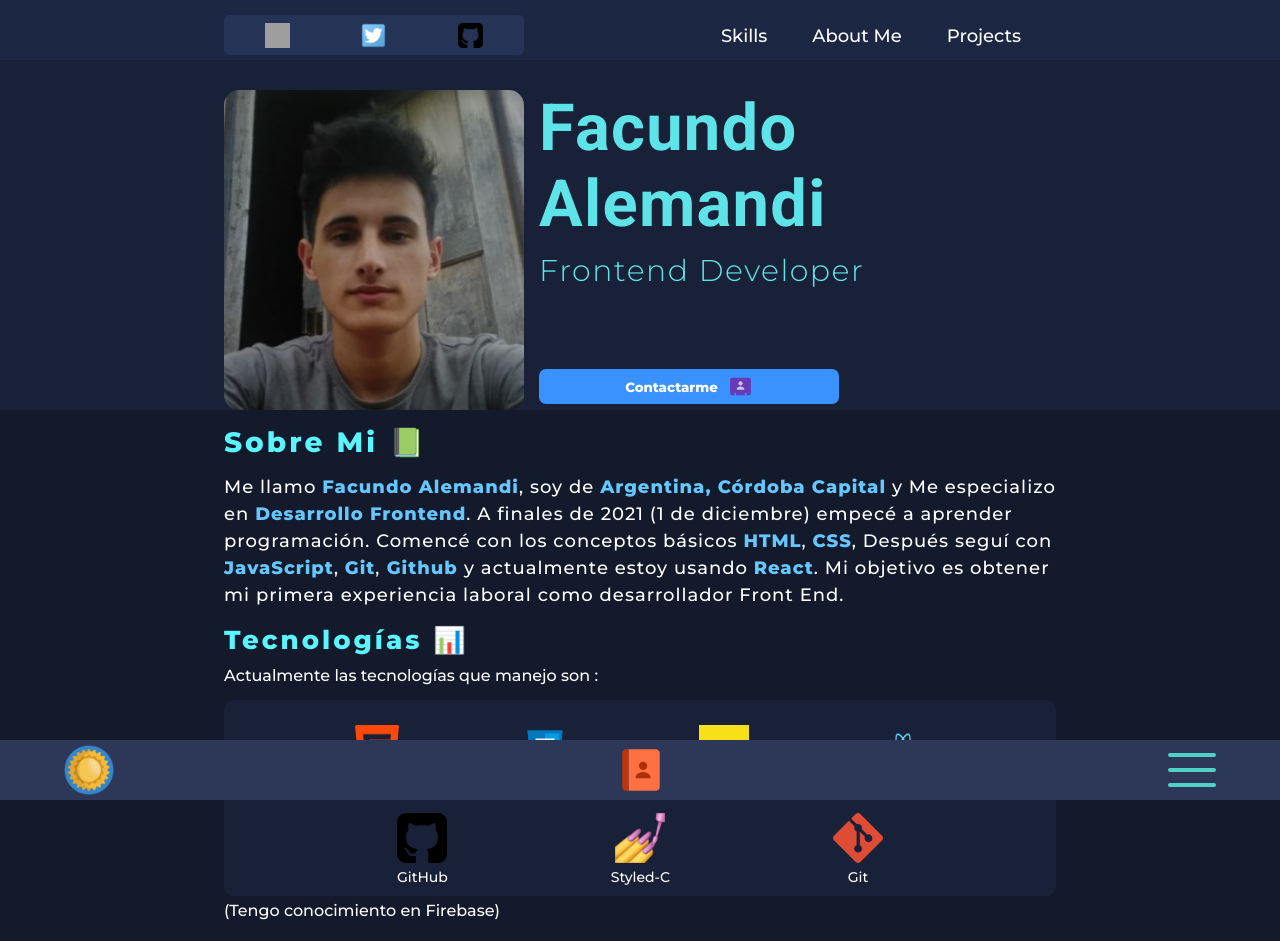
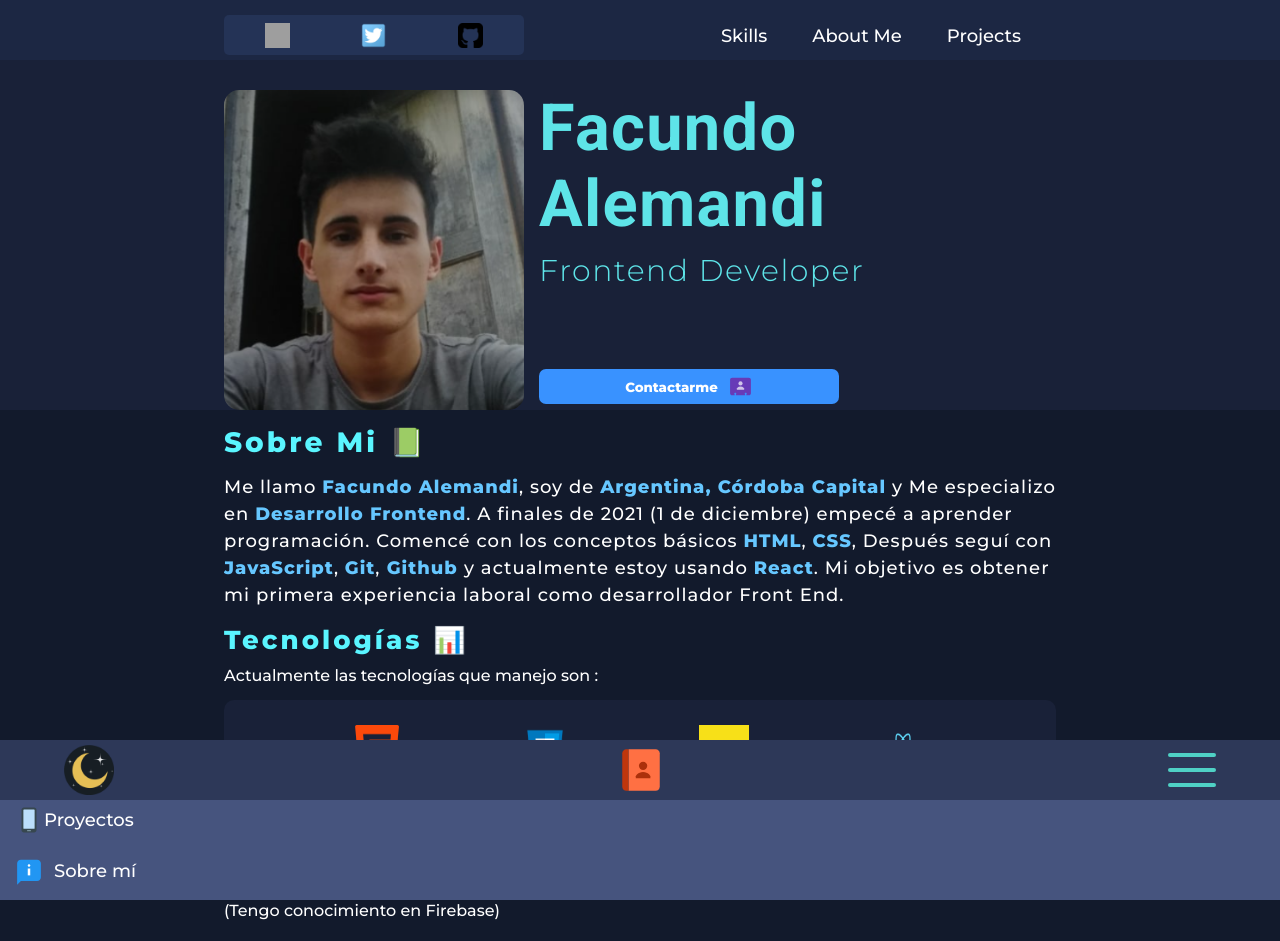
Before and after one commit to Facualemandi/facundo-alemandi-portfolio, a React (Create React App) app: page / in a window 1280 px wide. Shown: the top 941 px of the page. Built offline with nearby package versions, Linux system fonts and the light colour scheme; grey boxes are pictures that could not be loaded.

Commit message:
Dark y ligh mode en about me

```diff
--- a/src/App.js
+++ b/src/App.js
@@ -1,17 +1,35 @@
+
 import { AboutMe } from "./Components/AboutMe/AboutMe";
 import Header from "./Components/Header/Header";
 import MenuBottom from "./Components/MenuBottom/MenuBottom";
 import Projects from "./Components/Projects/Projects";
 import Skills from "./Components/Skills/Skills";
+import { ThemeMode } from "./Context/themeContext";
+import { useSmooth } from "./Hooks/useSmooth";
 
 function App() {
+  const {
+    isAboutMe,
+    isProjects,
+    isSkills,
+    handleAbout,
+    handleSkills,
+    handleProject,
+  } = useSmooth();
+
   return (
     <>
-      <Header />
-      <AboutMe />
-      <Skills />
-      <Projects />
-      <MenuBottom/>
+      <ThemeMode>
+        <Header />
+        <AboutMe isAboutMe={isAboutMe} />
+        <Skills isSkills={isSkills} />
+        <Projects isProjects={isProjects} />
+        <MenuBottom
+          handleAbout={handleAbout}
+          handleSkills={handleSkills}
+          handleProject={handleProject}
+        />
+      </ThemeMode>
     </>
   );
 }
--- a/src/Components/AboutMe/AboutMe.js
+++ b/src/Components/AboutMe/AboutMe.js
@@ -1,9 +1,11 @@
 import React from "react";
 import styled from "styled-components";
+import { useThemeMode } from "../../Context/themeContext";
 
 const Main = styled.main`
   height: auto;
-  background-color: rgb(18 26 44);
+  background-color: ${({ valor }) => (!valor ? "rgb(18 26 44)" : "white")};
+  transition: 0.5s;
 `;
 
 const SectionOne = styled.section`
@@ -16,12 +18,13 @@ const SectionOne = styled.section`
 
 const H2 = styled.h2`
   font-size: 28px;
-  color: #5af5ff;
   font-family: "Montserrat", sans-serif;
   font-weight: bold;
   width: 85vw;
   margin: auto;
   letter-spacing: 3px;
+  color: ${({ valor }) => (!valor ? "#5af5ff" : "#ee5ca5")};
+  transition: 0.5;
 
   @media (min-width: 800px) {
     width: 65vw;
@@ -32,6 +35,8 @@ const Parraagraph = styled.p`
   font-family: "Montserrat", sans-serif;
   font-size: 18px;
   color: white;
+  color: ${({ valor }) => (!valor ? "white" : "black")};
+  transition: 0.5s;
   letter-spacing: 1px;
   line-height: 1.5;
   margin: auto;
@@ -42,24 +47,31 @@ const Parraagraph = styled.p`
   }
 `;
 const Bold = styled.b`
-  color: #66c7ff;
+  color: ${({ valor }) => (!valor ? "#66c7ff" : "#ff7cbe")};
 `;
 
 export const AboutMe = () => {
+  const { theme } = useThemeMode();
+
+  console.log(theme);
+
   return (
     <>
-      <Main>
+      <Main valor={theme}>
         <SectionOne>
-          <H2>Sobre Mi 📗</H2>
-          <Parraagraph>
-            Me llamo <Bold>Facundo Alemandi</Bold>, soy de{" "}
-            <Bold>Argentina, Córdoba Capital</Bold> y Me especializo en{" "}
-            <Bold>Desarrollo Frontend</Bold>. A finales de 2021 (1 de diciembre)
-            empecé a aprender programación. Comencé con los conceptos básicos{" "}
-            <Bold>HTML</Bold>, <Bold>CSS</Bold>, Después seguí con{" "}
-            <Bold>JavaScript</Bold>, <Bold>Git</Bold>,<Bold> Github </Bold>y
-            actualmente estoy usando <Bold>React</Bold>. Mi objetivo es obtener
-            mi primera experiencia laboral como desarrollador Front End.
+          <H2 valor={theme}>Sobre Mi 📗</H2>
+          <Parraagraph valor={theme}>
+            Me llamo <Bold valor={theme}>Facundo Alemandi</Bold>, soy de{" "}
+            <Bold valor={theme}>Argentina, Córdoba Capital</Bold> y Me
+            especializo en <Bold valor={theme}>Desarrollo Frontend</Bold>. A
+            finales de 2021 (1 de diciembre) empecé a aprender programación.
+            Comencé con los conceptos básicos <Bold valor={theme}>HTML</Bold>,{" "}
+            <Bold valor={theme}>CSS</Bold>, Después seguí con{" "}
+            <Bold valor={theme}>JavaScript</Bold>,{" "}
+            <Bold valor={theme}>Git</Bold>,<Bold valor={theme}> Github </Bold>y
+            actualmente estoy usando <Bold valor={theme}>React</Bold>. Mi
+            objetivo es obtener mi primera experiencia laboral como
+            desarrollador Front End.
           </Parraagraph>
         </SectionOne>
       </Main>
--- a/src/Components/MenuBottom/MenuBottom.js
+++ b/src/Components/MenuBottom/MenuBottom.js
@@ -1,20 +1,26 @@
-import React, { useState } from "react";
+import React, { useRef, useState } from "react";
 import styled from "styled-components";
 import Dark from "../../Images/icon-dark.png";
 import Light from "../../Images/LightMode.png";
 import { FcContacts } from "react-icons/fc";
+import { FcAbout } from "react-icons/fc";
+import { FcPhoneAndroid } from "react-icons/fc";
+import { FcFlowChart } from "react-icons/fc";
 import Hamburger from "hamburger-react";
+import { useThemeMode } from "../../Context/themeContext";
 
 const Nav = styled.nav`
-  height: 60px;
-  position: fixed;
-  bottom: 0px;
+  height: 70px;
   z-index: 500;
   width: 100vw;
   display: flex;
+  flex-direction: column;
   justify-content: center;
   align-items: center;
   background-color: rgb(45 56 88);
+  max-height: 60px;
+  position: fixed;
+  bottom: 0px;
 `;
 
 const Container = styled.section`
@@ -35,15 +41,66 @@ const IconsMode = styled.img`
   height: 50px;
 `;
 
-const MenuBottom = () => {
+const ContainerMenu = styled.section`
+  height: auto;
+  width: 100vw;
+  background-color: white;
+  position: fixed;
+  transition: 0.5s;
+  bottom: ${({ isOpen }) => (!isOpen ? "-100px" : "59px")};
+  background-color: rgb(70 84 126);
+`;
+
+const Li = styled.li`
+  margin: 7px;
+  padding: 7px;
+  font-family: "Montserrat", sans-serif;
+  font-size: 18px;
+  color: white;
+  display: flex;
+  align-items: center;
+`;
+
+const Icons = styled(FcAbout)`
+  width: 30px;
+  height: 30px;
+  margin-right: 10px;
+`;
+const Icons1 = styled(FcPhoneAndroid)`
+  width: 30px;
+  height: 30px;
+`;
+const Icons2 = styled(FcFlowChart)`
+  width: 30px;
+  height: 30px;
+`;
+
+const MenuBottom = ({ handleAbout, handleSkills, handleProject }) => {
   const [isOpen, setOpen] = useState(false);
+
+  const { changeTheme, theme } = useThemeMode();
 
   return (
     <>
+      <ContainerMenu isOpen={isOpen}>
+        <ul>
+          <Li onClick={handleSkills}>
+            <Icons2 /> Tecnologías
+          </Li>
+
+          <Li onClick={handleProject}>
+            <Icons1 /> Proyectos
+          </Li>
+          <Li onClick={handleAbout}>
+            <Icons /> Sobre mí
+          </Li>
+        </ul>
+      </ContainerMenu>
       <Nav>
         <Container>
-          <IconsMode alt="Dark" src={Light} />
-          {/* <IconsMode alt="Light" src="" /> */}
+          {theme && <IconsMode alt="Dark" src={Light} onClick={changeTheme} />}
+          {!theme && <IconsMode alt="Dark" src={Dark} onClick={changeTheme} />}
+
           <BtnContact />
           <Hamburger
             size={50}
--- /dev/null
+++ b/src/Context/themeContext.js
@@ -0,0 +1,22 @@
+import { createContext, useContext, useState } from "react";
+
+export const darkContext = createContext();
+
+export const useThemeMode = () => {
+  const context = useContext(darkContext);
+  return context;
+};
+
+export function ThemeMode({ children }) {
+  const [theme, setTheme] = useState(false);
+
+  const changeTheme = () => (!theme ? setTheme(true) : setTheme(false));
+
+
+
+  return (
+    <darkContext.Provider value={{ theme, changeTheme }}>
+      {children}
+    </darkContext.Provider>
+  );
+}
--- /dev/null
+++ b/src/Hooks/useSmooth.js
@@ -0,0 +1,26 @@
+import { useRef } from "react";
+
+export const useSmooth = () => {
+  const isAboutMe = useRef();
+  const isSkills = useRef();
+  const isProjects = useRef();
+
+  const handleAbout = () => {
+    isAboutMe.current.scrollIntoView({ behavior: "smooth" });
+  };
+  const handleSkills = () => {
+    isSkills.current.scrollIntoView({ behavior: "smooth" });
+  };
+  const handleProject = () => {
+    isProjects.current.scrollIntoView({ behavior: "smooth" });
+  };
+
+  return {
+    isAboutMe,
+    isSkills,
+    isProjects,
+    handleAbout,
+    handleSkills,
+    handleProject,
+  };
+};
```
